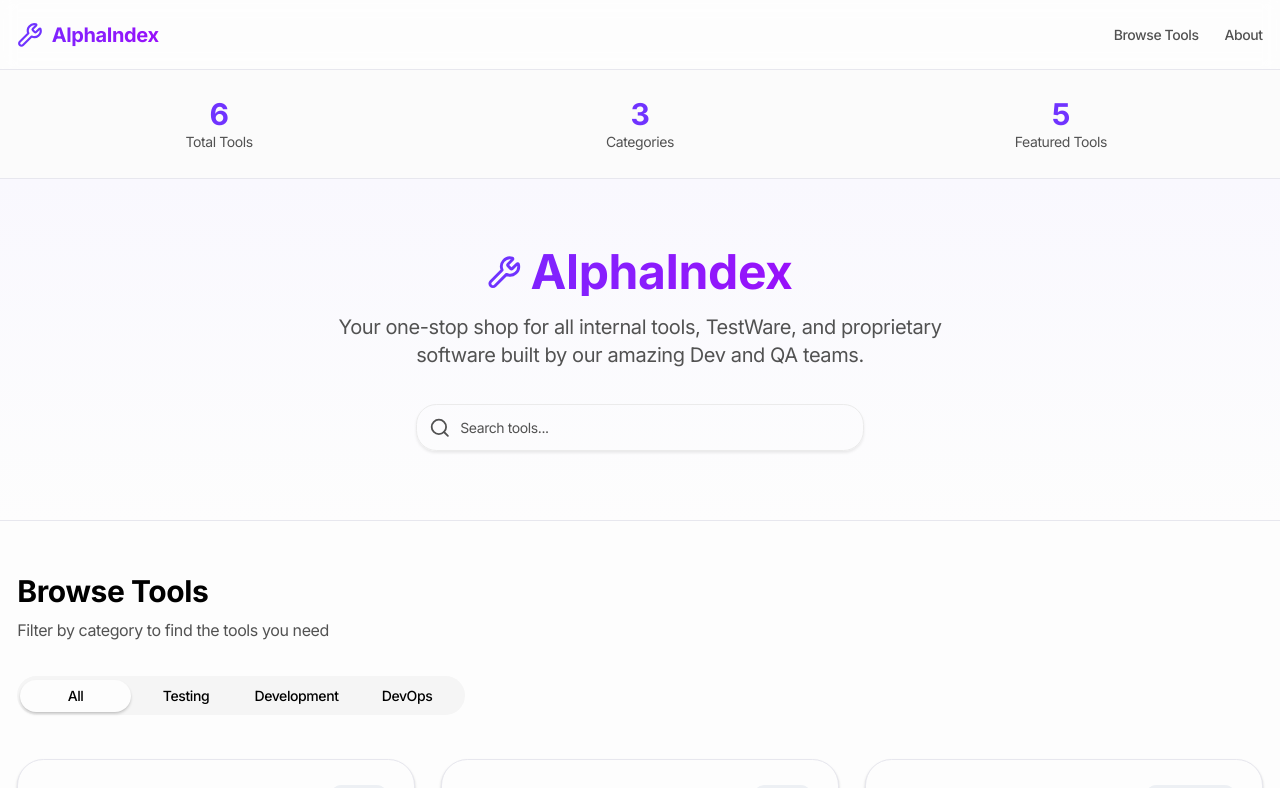
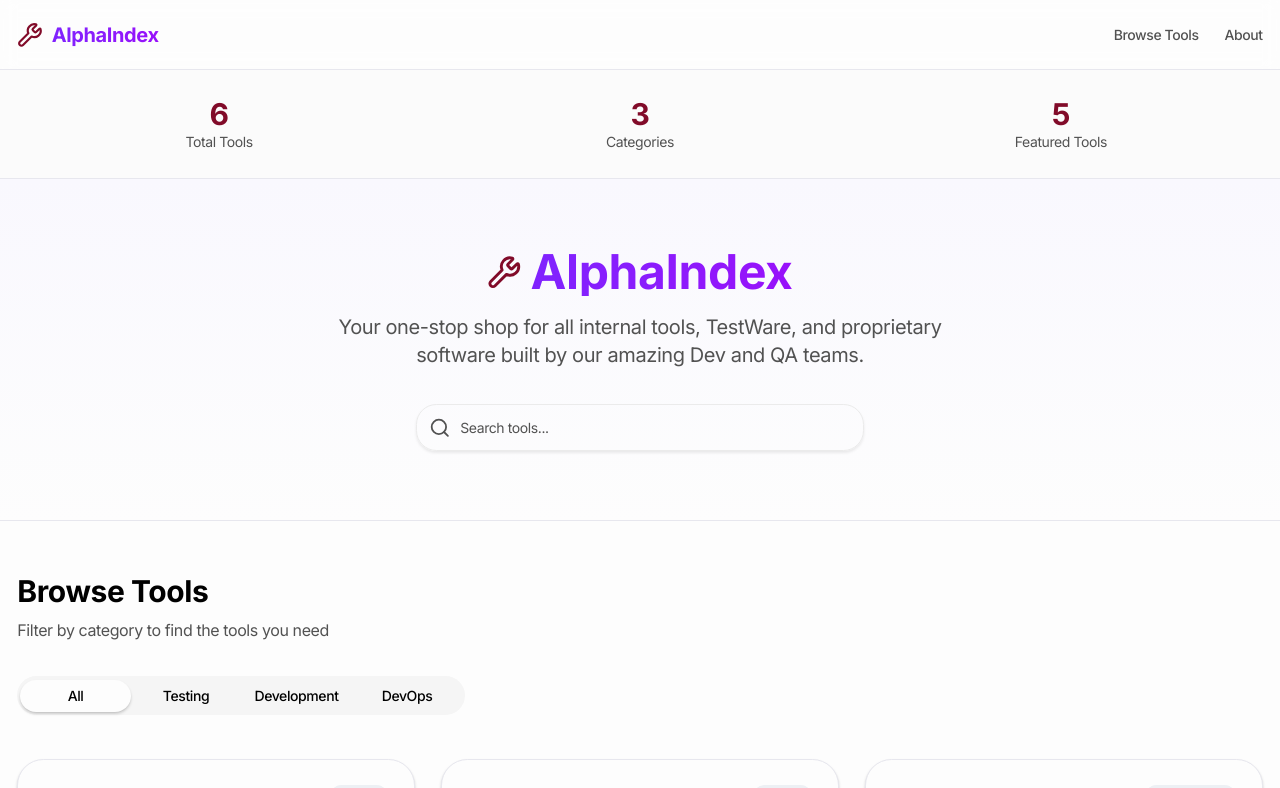
Before and after one commit to Mohammed-Khan-Alphaplus/alphaindex, a Next.js app: page / in a window 1280 px wide. Shown: the top 788 px of the page. Built offline with nearby package versions, Linux system fonts and the light colour scheme.

Commit message:
Updated Colour Scheme and Readme.md

```diff
--- a/app/globals.css
+++ b/app/globals.css
@@ -76,7 +76,7 @@
   --card-foreground: oklch(0 0 0);
   --popover: oklch(0.9911 0 0);
   --popover-foreground: oklch(0 0 0);
-  --primary: oklch(0.5393 0.2713 286.7462);
+  --primary: oklch(0.3888 0.1477 15.57);
   --primary-foreground: oklch(1.0000 0 0);
   --secondary: oklch(0.9540 0.0063 255.4755);
   --secondary-foreground: oklch(0.1344 0 0);
@@ -89,7 +89,7 @@
   --input: oklch(0.9401 0 0);
   --ring: oklch(0 0 0);
   --chart-1: oklch(0.7459 0.1483 156.4499);
-  --chart-2: oklch(0.5393 0.2713 286.7462);
+  --chart-2: oklch(0.3888 0.1477 15.57);
   --chart-3: oklch(0.7336 0.1758 50.5517);
   --chart-4: oklch(0.5828 0.1809 259.7276);
   --chart-5: oklch(0.5590 0 0);
```
Also changed, not shown: 1 other file (tests, documents, lock files or other folders).
